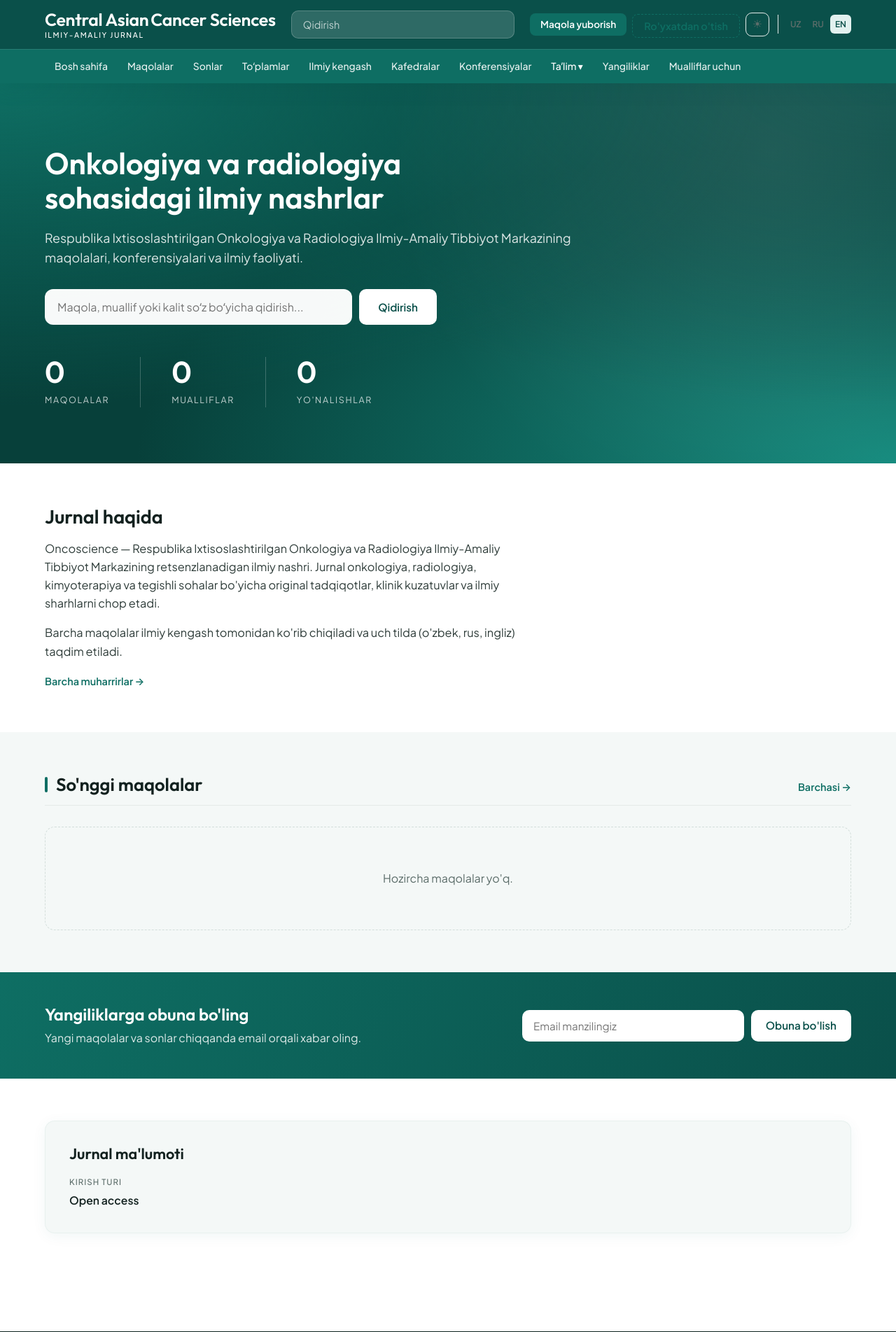
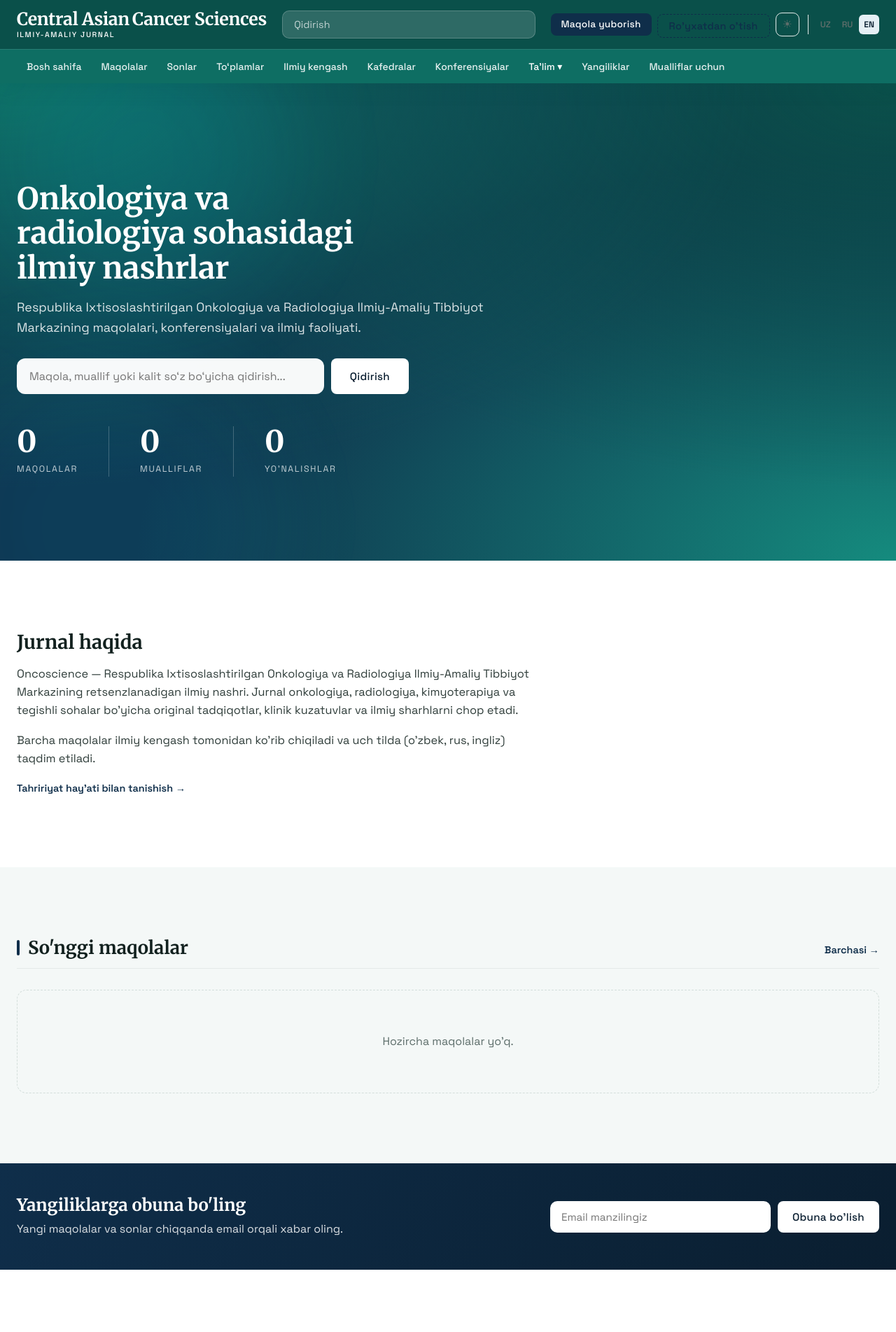
Before and after one commit to KarimovProject/Journal_cancercenter, a Django app: page /ilm-fan/ in a window 1280 px wide. Shown: the top 1903 px of the page at 70% size. Run offline with Django 5.2, Linux system fonts and the light colour scheme; data comes from the database, SQL or seed files in the repository; data that the repository does not hold is empty; parts of the project's set-up code (start-up, migrations or seed data) failed here and were passed over.

Commit message:
Implement Clinical Precision design concept

```diff
--- a/static/css/style.css
+++ b/static/css/style.css
@@ -3,10 +3,10 @@
        DESIGN TOKENS
        ============================================================ */
     :root{
-        --brand:#0e6e63;          /* deep clinical teal */
-        --brand-dark:#0a504a;
-        --brand-light:#e2f1ef;
-        --accent:#c26a2c;         /* warm clay, used sparingly */
+        --brand:#0f2e4a;          /* deep clinical teal */
+        --brand-dark:#0a1e30;
+        --brand-light:#e5eff5;
+        --accent:#00E5FF;         /* warm clay, used sparingly */
         --ink:#12211f;            /* near-black, green undertone */
         --ink-soft:#2f3d3a;
         --muted:#5c6d6a;
@@ -18,16 +18,16 @@
         --shadow:0 1px 2px rgba(18,33,31,.05), 0 1px 3px rgba(18,33,31,.06);
         --shadow-lg:0 18px 40px -22px rgba(14,110,99,.42);
         --maxw:1200px;
-        --sans:'Plus Jakarta Sans',system-ui,-apple-system,'Segoe UI',Roboto,sans-serif;
-        --serif:'Outfit',Georgia,'Times New Roman',serif;
+        --sans:'Space Grotesk',system-ui,sans-serif;
+        --serif:'Merriweather',Georgia,serif;
     }
 
 
 body.dark {
-    --brand: #24a899;
+    --brand: #1b4b7a;
     --brand-dark: #168a7d;
     --brand-light: #163531;
-    --accent: #e59055;
+    --accent: #00E5FF;
     --ink: #f0f4f3;
     --ink-soft: #c1ccca;
     --muted: #8c9e9b;
@@ -544,10 +544,10 @@ body.dark .footer {
        DARK MODE — manual toggle via body.dark + auto fallback
        ============================================================ */
     body.dark{
-        --brand:#1a9b8e;
-        --brand-dark:#0e6e63;
-        --brand-light:#0d2e2a;
-        --accent:#d97e3a;
+        --brand:#0f2e4a;
+        --brand-dark:#0a1e30;
+        --brand-light:#e5eff5;
+        --accent:#00E5FF;
         --ink:#e4ebe9;
         --ink-soft:#b8c5c2;
         --muted:#7a8c88;
@@ -585,7 +585,7 @@ body.dark .footer {
     body.dark .status-draft{background:#232726;color:#a8b5b2}
     body.dark .errorlist,body.dark .rejection-reason{color:#e89090}
     @media(prefers-color-scheme:dark){
-        body:not(.light){ --brand:#1a9b8e;--brand-dark:#0e6e63;--brand-light:#0d2e2a;--accent:#d97e3a;--ink:#e4ebe9;--ink-soft:#b8c5c2;--muted:#7a8c88;--line:#1e2e2b;--bg:#0d1614;--bg-soft:#121e1c;--shadow:0 1px 3px rgba(0,0,0,.2),0 4px 16px rgba(0,0,0,.15);--shadow-lg:0 8px 32px rgba(0,0,0,.3) }
+        body:not(.light){ --brand:#0f2e4a;--brand-dark:#0a1e30;--brand-light:#e5eff5;--accent:#00E5FF;--ink:#e4ebe9;--ink-soft:#b8c5c2;--muted:#7a8c88;--line:#1e2e2b;--bg:#0d1614;--bg-soft:#121e1c;--shadow:0 1px 3px rgba(0,0,0,.2),0 4px 16px rgba(0,0,0,.15);--shadow-lg:0 8px 32px rgba(0,0,0,.3) }
         body:not(.light) .site-header{position:sticky;top:0;z-index:50;background:rgba(13,22,20,.75);backdrop-filter:blur(24px);-webkit-backdrop-filter:blur(24px);border-bottom:1px solid rgba(255,255,255,0.08);box-shadow:0 4px 30px rgba(0,0,0,0.2);transition:all 0.3s ease;}
         body:not(.light) .header-nav-bar{background:rgba(13,22,20,.95)}
         body:not(.light) .card,body:not(.light) .aside-box,body:not(.light) .sidebar,body:not(.light) .metric,body:not(.light) .conf-card,body:not(.light) .person,body:not(.light) .collection-card,body:not(.light) .article-row,body:not(.light) .stat-card,body:not(.light) .auth-card,body:not(.light) .submit-form,body:not(.light) .jinfo,body:not(.light) .eic-card,body:not(.light) .nav-drop-menu,body:not(.light) .journal-nav{background:#101a18;border-color:var(--line)}
@@ -787,3 +787,94 @@ body:not(.dark) .doi-badge .doi-label {
     background: var(--brand);
     color: #fff;
 }
+
+@keyframes pulseGlow {
+  0% { transform: scale(1) translate(0, 0); opacity: 0.8; }
+  33% { transform: scale(1.1) translate(2%, 3%); opacity: 0.6; }
+  66% { transform: scale(0.9) translate(-2%, -3%); opacity: 0.9; }
+  100% { transform: scale(1) translate(0, 0); opacity: 0.8; }
+}
+
+.hero {
+  position: relative;
+  overflow: hidden;
+  background-color: var(--brand);
+  color: #fff;
+  padding: 100px 0 90px;
+}
+.hero::before, .hero::after {
+  content: "";
+  position: absolute;
+  border-radius: 50%;
+  filter: blur(80px);
+  z-index: 0;
+  pointer-events: none;
+  animation: pulseGlow 15s infinite alternate ease-in-out;
+}
+.hero::before {
+  width: 400px;
+  height: 400px;
+  background: rgba(0, 229, 255, 0.15); /* Bioluminescent Teal */
+  top: -100px;
+  right: -100px;
+}
+.hero::after {
+  width: 500px;
+  height: 500px;
+  background: rgba(0, 229, 255, 0.1);
+  bottom: -200px;
+  left: -100px;
+  animation-delay: -7.5s;
+}
+.hero .container {
+  position: relative;
+  z-index: 1;
+}
+body.dark .hero {
+  background-color: #071726;
+}
+
+
+/* ============================================================
+   CLINICAL PRECISION LAYOUT UPDATES
+   ============================================================ */
+.card, .conf-card, .eic-card, .submit-info {
+  border: none !important;
+  background: var(--bg);
+  box-shadow: 0 4px 24px -8px rgba(15, 46, 74, 0.08) !important;
+  transition: transform 0.3s ease, box-shadow 0.3s ease !important;
+}
+.card:hover, .conf-card:hover {
+  transform: translateY(-3px) !important;
+  box-shadow: 0 12px 32px -8px rgba(15, 46, 74, 0.12) !important;
+}
+body.dark .card, body.dark .conf-card, body.dark .eic-card, body.dark .submit-info {
+  background: #131d26 !important; /* Slightly distinct from page bg */
+  box-shadow: 0 4px 24px -8px rgba(0, 0, 0, 0.3) !important;
+}
+.container {
+  max-width: 1280px !important;
+}
+section {
+  padding: 100px 0 !important;
+}
+.hero {
+  padding: 140px 0 120px !important; /* Extremely airy hero */
+}
+.site-header {
+  border-bottom: none !important;
+  box-shadow: 0 1px 0 0 rgba(15, 46, 74, 0.05);
+}
+body.dark .site-header {
+  box-shadow: 0 1px 0 0 rgba(255, 255, 255, 0.05);
+}
+.btn, .btn-primary, .btn-light {
+  border-radius: 8px !important;
+  font-family: var(--sans);
+  font-weight: 500;
+  letter-spacing: 0.3px;
+}
+.btn-primary:hover {
+  background: var(--accent) !important;
+  color: #000 !important; /* Contrast against the bright teal */
+}
--- a/templates/base.html
+++ b/templates/base.html
@@ -19,7 +19,7 @@
 
     <link rel="preconnect" href="https://fonts.googleapis.com">
     <link rel="preconnect" href="https://fonts.gstatic.com" crossorigin>
-    <link href="https://fonts.googleapis.com/css2?family=Outfit:wght@400;500;600;700;800&family=Plus+Jakarta+Sans:ital,wght@0,400;0,500;0,600;0,700;1,400&display=swap" rel="stylesheet">
+    <link href="https://fonts.googleapis.com/css2?family=Space+Grotesk:wght@300;400;500;600;700&family=Merriweather:ital,wght@0,300;0,400;0,700;1,300;1,400&display=swap" rel="stylesheet">
     <link rel="stylesheet" href="{% static 'css/style.css' %}?v=4">
 </head>
 <body>
--- a/templates/journal/home.html
+++ b/templates/journal/home.html
@@ -30,7 +30,7 @@
             <p>{% trans "Oncoscience — Respublika Ixtisoslashtirilgan Onkologiya va Radiologiya Ilmiy-Amaliy Tibbiyot Markazining retsenzlanadigan ilmiy nashri. Jurnal onkologiya, radiologiya, kimyoterapiya va tegishli sohalar bo'yicha original tadqiqotlar, klinik kuzatuvlar va ilmiy sharhlarni chop etadi." %}</p>
             <p>{% trans "Barcha maqolalar ilmiy kengash tomonidan ko'rib chiqiladi va uch tilda (o'zbek, rus, ingliz) taqdim etiladi." %}</p>
             {% endif %}
-            <a class="link" href="{% url 'journal:editorial_board' %}">{% trans "Barcha muharrirlar" %} &rarr;</a>
+            <a class="link" href="{% url 'journal:editorial_board' %}">{% trans "Tahririyat hay'ati bilan tanishish" %} &rarr;</a>
         </div>
         <div>
             {% if editor_in_chief %}
```
